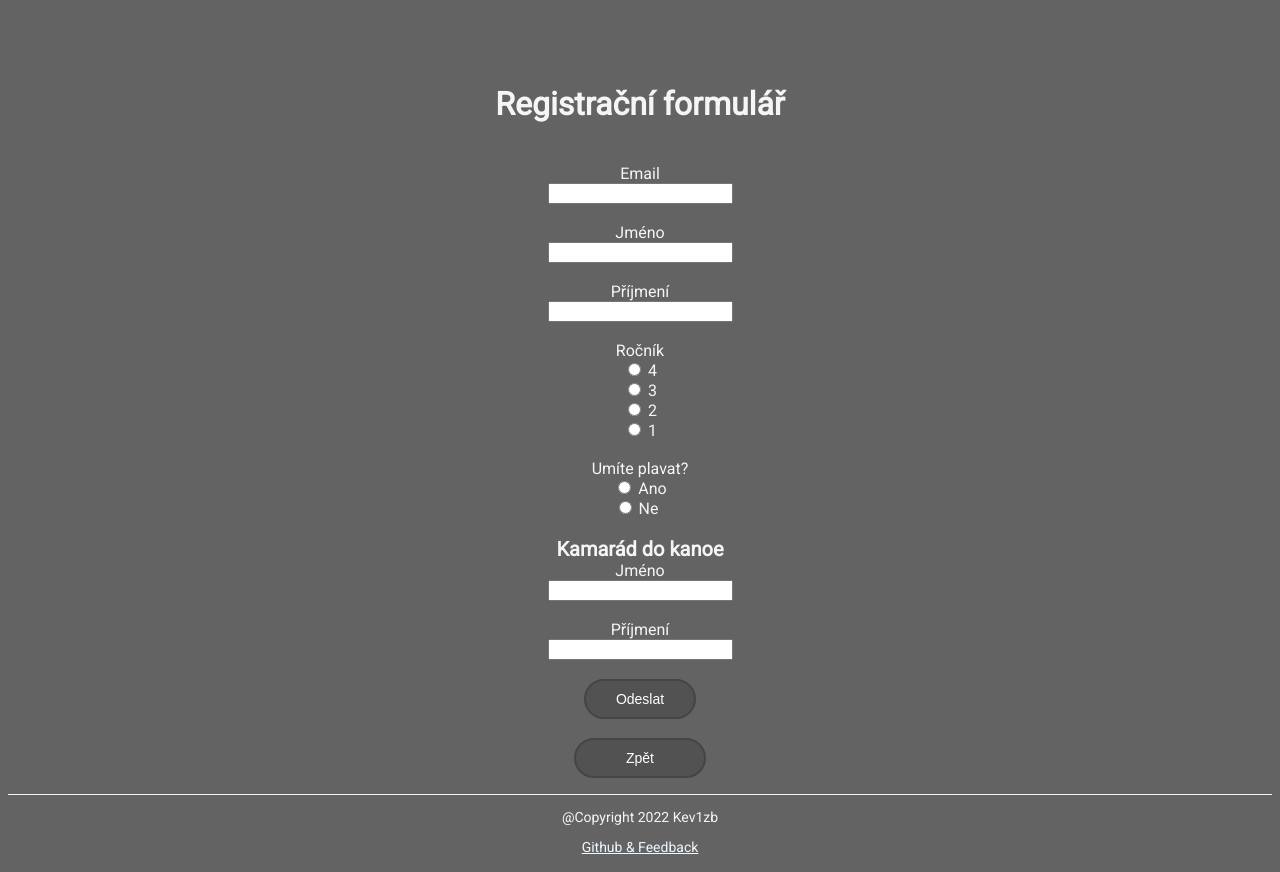
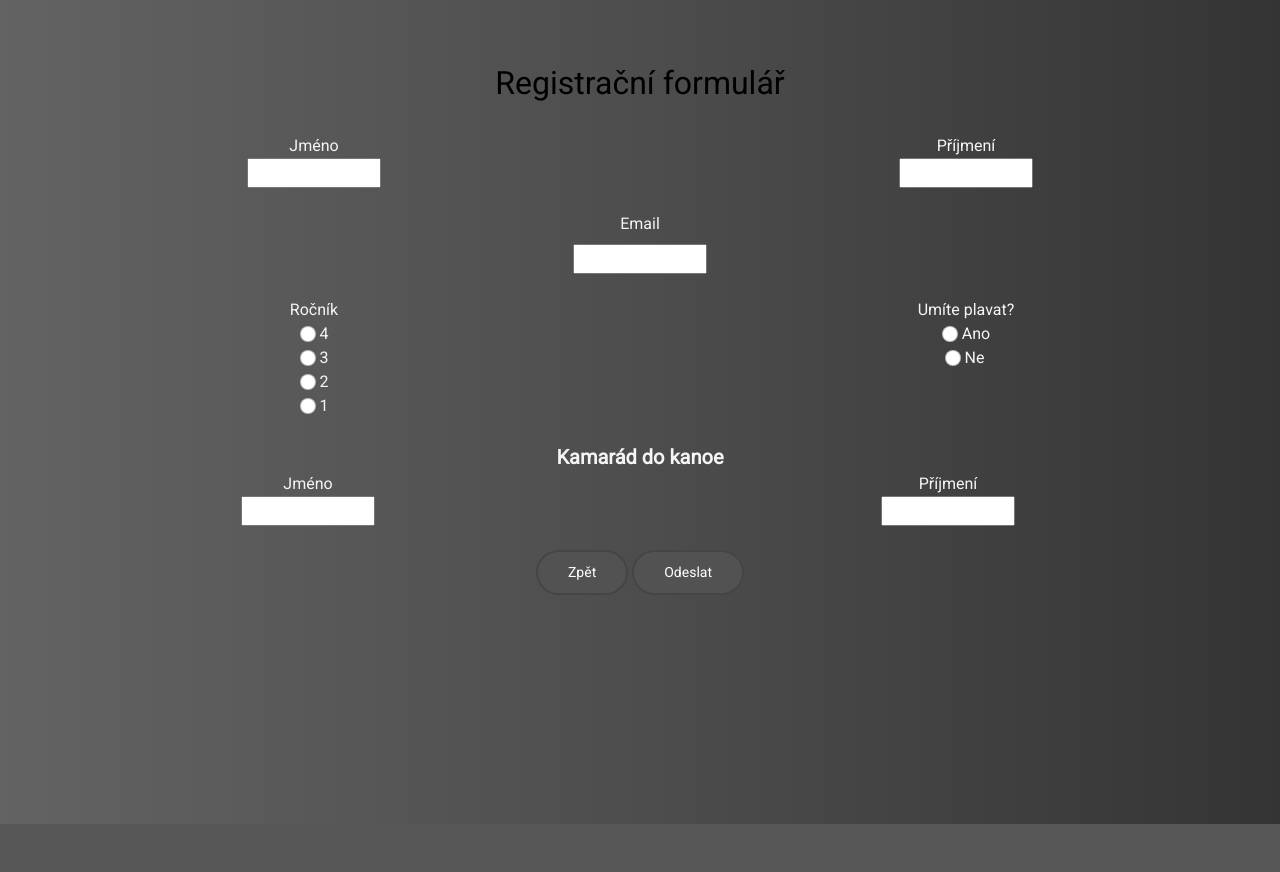
Before and after one commit to sochurek/kanoe, a Flask app: page /registrace in a window 1280 px wide. After the commit the page ends 824 px from the top, so only its background shows below. Run offline with Flask 2, Linux system fonts and the light colour scheme; some web fonts are replaced.

Commit message:
doděláno CSS

```diff
--- a/templates/registrace.html
+++ b/templates/registrace.html
@@ -1,110 +1,111 @@
 <!DOCTYPE html>
-<html lang="cs">
+<html lang="cs" style="height: 100%; width: 100%; overflow-x: hidden">
 
 <head>
-    <meta charset="utf-8">
+    <meta charset="utf-8" />
     <title>Registrace</title>
-    <link rel="stylesheet" href="/static/style.css">
     <script src="https://ajax.googleapis.com/ajax/libs/jquery/3.6.0/jquery.min.js"></script>
+    <link href="https://cdn.jsdelivr.net/npm/bootstrap@5.2.3/dist/css/bootstrap.min.css" rel="stylesheet" integrity="sha384-rbsA2VBKQhggwzxH7pPCaAqO46MgnOM80zW1RWuH61DGLwZJEdK2Kadq2F9CUG65" crossorigin="anonymous" />
+    <script src="https://cdn.jsdelivr.net/npm/bootstrap@5.2.3/dist/js/bootstrap.bundle.min.js" integrity="sha384-kenU1KFdBIe4zVF0s0G1M5b4hcpxyD9F7jL+jjXkk+Q2h455rYXK/7HAuoJl+0I4" crossorigin="anonymous"></script>
+    <link rel="stylesheet" href="/static/style.css" />
 </head>
 
-<body>
+<body style="
+  background-image: linear-gradient(to right, #636363, #4d4d4d, #353434);
+  max-height: 95%;
+  overflow: hidden;
+  ">
+    <main>
+        <div>
+            <form id="form" method="POST" enctype="multipart/form-data" action="/check">
+                <h2 style="color: black">Registrační formulář</h2>
 
-  <main style="max-height: calc(100vh - 5%);">
-    <div class="wrap">
+                <br />
 
-      <h1>Registrační formulář</h1>
+                <div class="row">
+                    <div class="col-md-6">
+                        <label for="jmeno">Jméno</label><br />
+                        <input style="width: 10.41vw" type="text" name="jmeno" maxlength="20" minlength="2" pattern="[a-zA-ZáčďéěíňóřšťůúýžÁČĎÉĚÍŇÓŘŠŤŮÚÝŽ]+" value="{{ request.form['jmeno'] }}" required /><br /><br />
+                    </div>
 
-      <br>
+                    <div class="col-md-6">
+                        <label for="prijmeni">Příjmení</label><br />
+                        <input style="width: 10.41vw" type="text" name="prijmeni" maxlength="20" minlength="2" pattern="[a-zA-ZáčďéěíňóřšťůúýžÁČĎÉĚÍŇÓŘŠŤŮÚÝŽ]+" value="{{ request.form['prijmeni'] }}" required /><br /><br />
+                    </div>
+                </div>
 
-    <form id="form" method="POST" enctype="multipart/form-data" action="/check">
+                <div class="row">
+                    <div class="col-md-12">
+                        <label for="email" class="form-label">Email</label><br />
+                        <input style="width: 10.41vw" type="email" id="email" name="email" maxlength="20" minlength="2" pattern="[a-z0-9._%+-]+@[a-z0-9.-]+\.[a-z]{2,4}$" value="{{ request.form['email'] }}" required /><br /><br />
+                    </div>
+                </div>
 
-      <label for="email">Email</label><br>
-      <input type="email" id="email" name="email" maxlength="20" minlength="2" pattern="[a-z0-9._%+-]+@[a-z0-9.-]+\.[a-z]{2,4}$" value="{{ request.form['email'] }}" required><br><br>
+                <div class="row">
+                    <div class="col-md-6">
+                        <label for="trida">Ročník</label><br />
+                        <input type="radio" class="form-check-input" id="4" name="trida" value="4" required="required" />
+                        <label for="4">4</label><br />
 
+                        <input type="radio" class="form-check-input" id="3" name="trida" value="3" required="required" />
+                        <label for="3">3</label><br />
 
-      <label for="jmeno">Jméno</label><br>
-      <input type="text" name="jmeno" maxlength="20" minlength="2" pattern="[a-zA-ZáčďéěíňóřšťůúýžÁČĎÉĚÍŇÓŘŠŤŮÚÝŽ]+" value="{{ request.form['jmeno'] }}" required><br><br>
+                        <input type="radio" class="form-check-input" id="2" name="trida" value="2" required="required" />
+                        <label for="2">2</label><br />
 
-      <label for="prijmeni">Příjmení</label><br>
-      <input type="text" name="prijmeni" maxlength="20" minlength="2" pattern="[a-zA-ZáčďéěíňóřšťůúýžÁČĎÉĚÍŇÓŘŠŤŮÚÝŽ]+" value="{{ request.form['prijmeni'] }}" required><br><br>
+                        <input type="radio" class="form-check-input" id="1" name="trida" value="1" required="required" />
+                        <label for="1">1</label><br /><br />
+                    </div>
 
+                    <div class="col-md-6">
+                        <label for="je_plavec">Umíte plavat?</label><br />
 
-      <label for="trida">Ročník</label><br>
-      <input type="radio" id="4" name="trida" value="4" required="required">
-      <label for="4"></label>4<br>
+                        <input type="radio" class="form-check-input" id="ano" name="je_plavec" value="1" required="required" />
+                        <label for="je_plavec">Ano</label><br />
 
-      <input type="radio" id="3" name="trida" value="3" required="required">
-      <label for="3">3</label><br>
+                        <input type="radio" class="form-check-input" id="ne" name="je_plavec" value="0" required="required" style="margin-left: -3px" />
+                        <label for="ne">Ne</label><br /><br />
+                    </div>
 
-      <input type="radio" id="2" name="trida" value="2" required="required">
-      <label for="2"></label>2<br>
+                    <label for="kanoe_kamarad_jm" style="font-weight: bold; font-size: 20px">Kamarád do kanoe</label>
+                    <br />
 
-      <input type="radio" id="1" name="trida" value="1" required="required">
-      <label for="1">1</label><br><br>
+                    <div class="row">
+                        <div class="col-md-6">
+                            <label for="kanoe_kamarad_jm">Jméno</label><br />
+                            <input style="width: 10.41vw" type="text" name="kanoe_kamarad_jm" maxlength="20" minlength="2" pattern="[a-zA-ZáčďéěíňóřšťůúýžÁČĎÉĚÍŇÓŘŠŤŮÚÝŽ]+" value="{{ request.form['kanoe_kamarad_jm'] }}" /><br /><br />
+                        </div>
 
+                        <div class="col-md-6">
+                            <label for="kanoe_kamarad_pr">Příjmení</label><br />
+                            <input style="width: 10.41vw" type="text" name="kanoe_kamarad_pr" maxlength="20" minlength="2" pattern="[a-zA-ZáčďéěíňóřšťůúýžÁČĎÉĚÍŇÓŘŠŤŮÚÝŽ]+" value="{{ request.form['kanoe_kamarad_pr'] }}" /><br /><br />
+                        </div>
+                    </div>
+                </div>
 
-      <label for="je_plavec">Umíte plavat?</label><br>
+                <button id="submit" class="submit" onclick="location.href='/'">Zpět</button>
+                <button type="submit" class="submit">Odeslat</button>
+            </form>
+        </div>
 
-      <input type="radio" id="ano" name="je_plavec" value="1" required="required">
-      <label for="je_plavec"></label>Ano<br>
+        <script>
+            $("form").submit(function(e) {
+                e.preventDefault();
 
-      <input type="radio" id="ne" name="je_plavec" value="0" required="required" style="margin-left: -3px;">
-      <label for="ne">Ne</label><br><br>
-
-      <label for="kanoe_kamarad_jm" style="font-weight: bold; font-size: 20px;">Kamarád do kanoe</label><br>
-      <label for="kanoe_kamarad_jm">Jméno</label><br>
-      <input type="text" name="kanoe_kamarad_jm" maxlength="20" minlength="2" pattern="[a-zA-ZáčďéěíňóřšťůúýžÁČĎÉĚÍŇÓŘŠŤŮÚÝŽ]+" value="{{ request.form['kanoe_kamarad_jm'] }}"><br><br>
-
-
-      <label for="kanoe_kamarad_pr">Příjmení</label><br>
-      <input type="text" name="kanoe_kamarad_pr" maxlength="20" minlength="2" pattern="[a-zA-ZáčďéěíňóřšťůúýžÁČĎÉĚÍŇÓŘŠŤŮÚÝŽ]+" value="{{ request.form['kanoe_kamarad_pr'] }}"><br><br>
-
-
-      <button type="submit" class="submit">Odeslat</button>
-
-    </form>
-
-    <br>
-
-    <button id="submit" class="back" onclick="location.href='/'">Zpět</button>
-
-    </div>
-
-    <footer>
-
-      <div>
-          <p>@Copyright 2022 Kev1zb</p>
-          <p><a href="https://github.com/sochurek/kanoe">Github & Feedback</a></p>
-      </div>
-
-    </footer>
-
-
-    <script>
-
-      $("form").submit(function(e){
-        e.preventDefault();
-
-        email = $("#email").val();
-        $.ajax({
-          url: "/api/check-email/" + email,
-          success : function(result) {
-            if(result == "OK") {
-              e.currentTarget.submit();
-            }
-            else {
-              alert("Email není jedinečný, prosím zadejte jiný");
-            }
-          }
-        })
-      });
-
-
-    </script>
-
-  </main>
-
+                email = $("#email").val();
+                $.ajax({
+                    url: "/api/check-email/" + email,
+                    success: function(result) {
+                        if (result == "OK") {
+                            e.currentTarget.submit();
+                        } else {
+                            alert("Email není jedinečný, prosím zadejte jiný");
+                        }
+                    },
+                });
+            });
+        </script>
+    </main>
 </body>
 
 </html>
```
